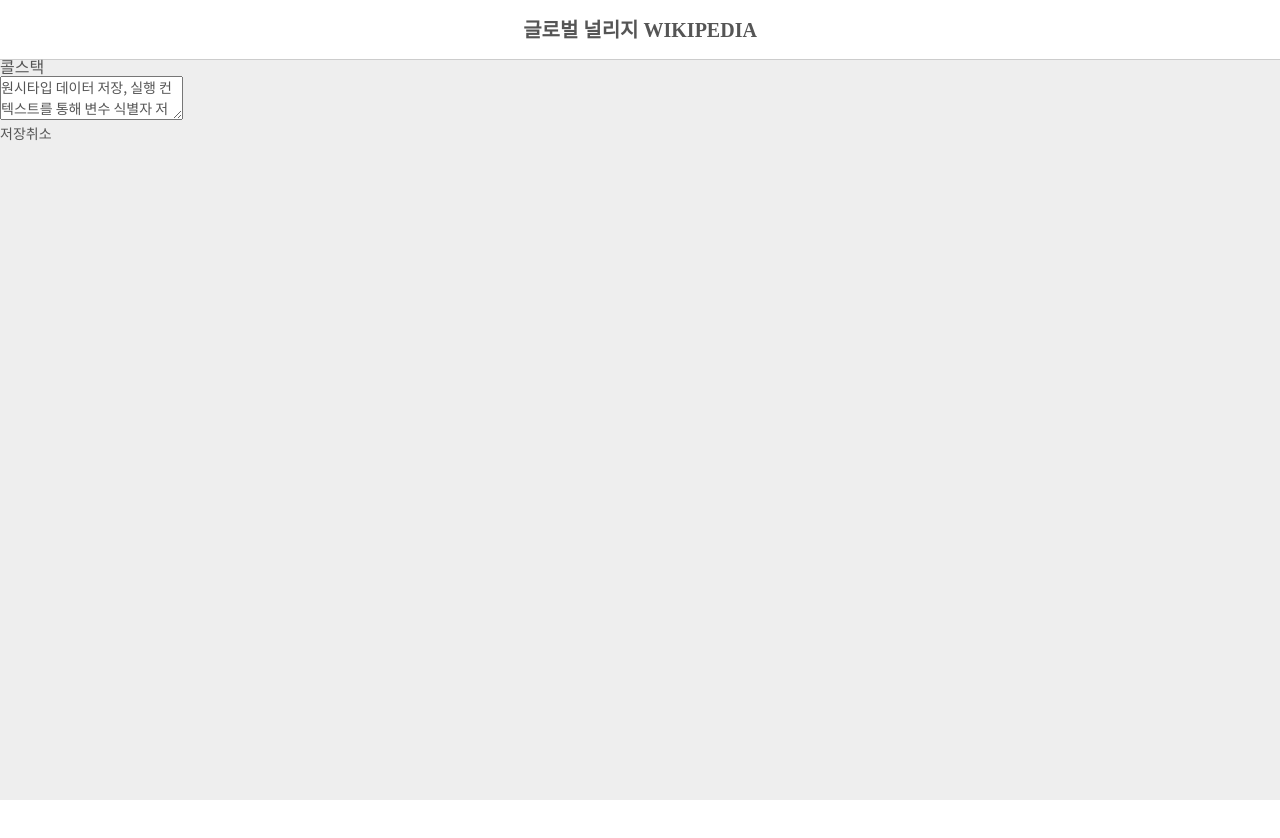
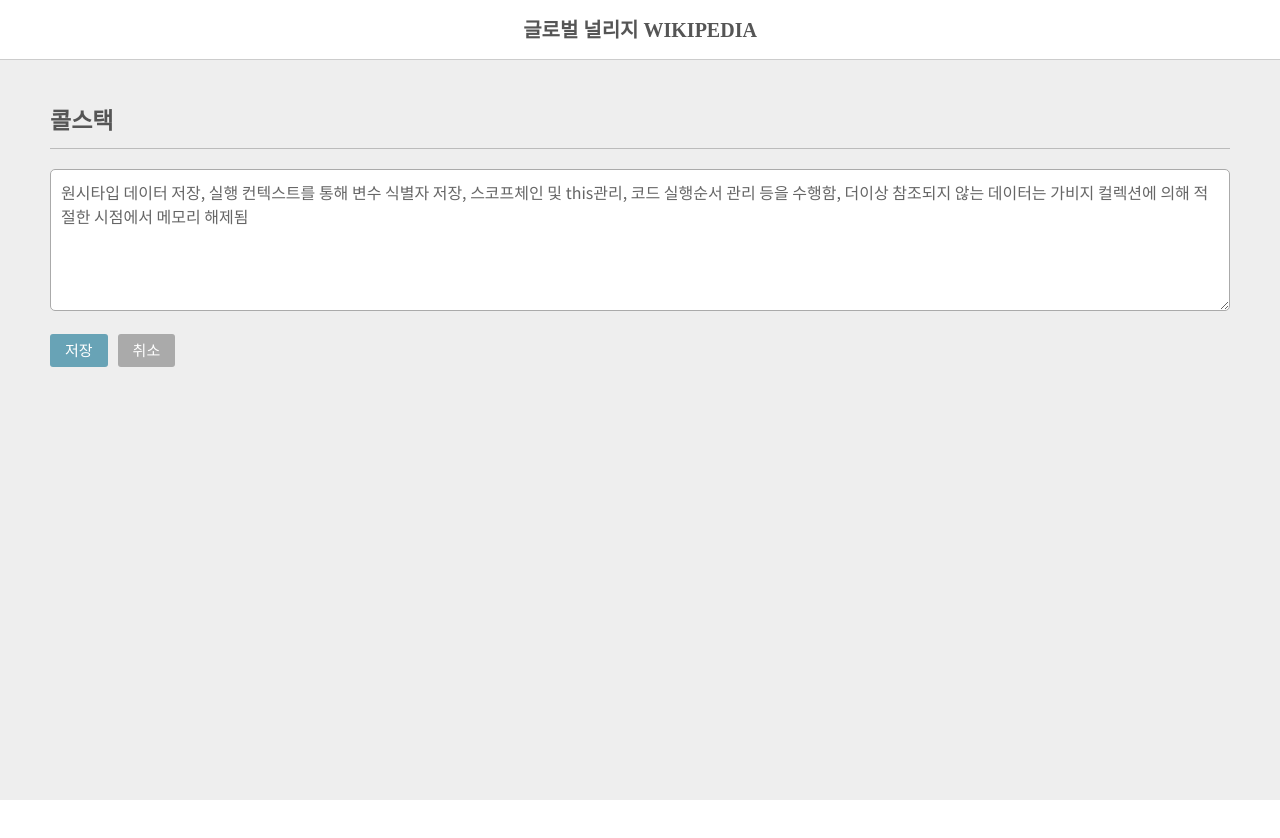
Before and after one commit to saiani1/frontend-wikipedia, a React (Create React App) app: page /wiki/1 in a window 1280 px wide. Both pictures are taken after a click on the button "수정". Shown: the top 838 px of the page. Before the commit the page ends 800 px from the top, so only its background shows below. Built offline with nearby package versions, Linux system fonts and the light colour scheme.

Commit message:
Style: 위키상세페이지 스타일 완성 & 페이지네이션 state 전역상태로 변경

```diff
--- a/src/components/AddWikiFormModal.tsx
+++ b/src/components/AddWikiFormModal.tsx
@@ -49,19 +49,21 @@
 
   return (
     <>
-      <div className={styles.backOveray} />
+      <div className={styles.background} />
       <form className={styles.formWrap} onSubmit={submitHandler}>
-        <h2>위키 등록</h2>
-        <div className={styles.titleInputWrap}>
-          <label htmlFor="title">제목</label>
-          <input type="text" id="title" onChange={inputChangeHandler} />
-        </div>
-        <div className={styles.contentsInputWrap}>
-          <label htmlFor="contents">내용</label>
-          <textarea id="contents" onChange={inputChangeHandler} />
+        <h2>위키피디아 추가</h2>
+        <div className={styles.inputsWrap}>
+          <div className={styles.inputWrap}>
+            <label htmlFor="title">제목</label>
+            <input type="text" id="title" onChange={inputChangeHandler} />
+          </div>
+          <div className={styles.inputWrap}>
+            <label htmlFor="contents">내용</label>
+            <textarea id="contents" rows={5} onChange={inputChangeHandler} />
+          </div>
         </div>
         <div className={styles.btnWrap} onClick={btnClickHandler}>
-          <button type="submit" name="submit">
+          <button type="submit" name="submit" className={styles.submitBtn}>
             등록
           </button>
           <button type="button" name="cancel">
--- a/src/components/Pagination.tsx
+++ b/src/components/Pagination.tsx
@@ -1,22 +1,24 @@
-import { useState, useCallback } from "react";
+import { useCallback } from "react";
 import classNames from "classnames/bind";
+import { useRecoilState } from "recoil";
+
 import styles from "./pagination.module.scss";
+import { pageState } from "store/wikiState";
 
 const cx = classNames.bind(styles);
 
-interface IProps {
+interface Props {
   total: number;
-  page: number;
-  setPage: React.Dispatch<React.SetStateAction<number>>;
 }
 
-const Pagination = ({ total, page, setPage }: IProps) => {
+const Pagination = ({ total }: Props) => {
+  const [page, setPage] = useRecoilState(pageState);
   const totalPage = Array.from({ length: Math.ceil(total / 5) }, (v, i) => i);
 
   const pageClickHandler = useCallback(
     (e: React.MouseEvent<HTMLUListElement>) => {
       const { name } = e.target as HTMLButtonElement;
-      setPage(Number(name) + 1);
+      if (name !== undefined) setPage(Number(name) + 1);
     },
     [setPage]
   );
--- a/src/components/WikiDetailPage.tsx
+++ b/src/components/WikiDetailPage.tsx
@@ -38,7 +38,7 @@
           )
         );
         setMode("read");
-      } else setMode("read");
+      } else if (name === "cancel") setMode("read");
     },
     [data.id, modifyContents, setTotalData, totalData]
   );
@@ -52,14 +52,18 @@
   );
 
   return (
-    <div>
+    <div className={styles.wrap}>
       {isFetching && (
         <>
           <h2>{data.title}</h2>
           {mode === "read" ? (
             <p>{data.contents}</p>
           ) : (
-            <textarea value={modifyContents} onChange={contentChangeHandler} />
+            <textarea
+              value={modifyContents}
+              rows={5}
+              onChange={contentChangeHandler}
+            />
           )}
           <div className={styles.btnWrap} onClick={btnClickHandler}>
             {mode === "read" ? (
@@ -71,7 +75,11 @@
                 <button type="button" name="save">
                   저장
                 </button>
-                <button type="button" name="cancel">
+                <button
+                  type="button"
+                  name="cancel"
+                  className={styles.cancelBtn}
+                >
                   취소
                 </button>
               </div>
--- a/src/components/addWikiFormModal.module.scss
+++ b/src/components/addWikiFormModal.module.scss
@@ -0,0 +1,78 @@
+.background {
+  position: absolute;
+  top: 0;
+  right: 0;
+  bottom: 0;
+  left: 0;
+  background-color: rgba(#888, 0.5);
+  z-index: 1;
+}
+
+.formWrap {
+  position: absolute;
+  display: flex;
+  flex-direction: column;
+  justify-content: space-between;
+  align-items: center;
+  padding: 60px 40px;
+  width: 400px;
+  height: 500px;
+  border-radius: 10px;
+  background-color: #fff;
+  z-index: 2;
+
+  h2 {
+    padding-bottom: 10px;
+    font-size: 22px;
+    font-weight: 600;
+    border-bottom: 3px solid #ccc;
+  }
+
+  .inputsWrap {
+    display: flex;
+    flex-direction: column;
+    row-gap: 20px;
+    width: 100%;
+
+    .inputWrap {
+      display: flex;
+      justify-content: space-between;
+      align-items: center;
+      width: 100%;
+
+      label {
+        font-size: 17px;
+      }
+
+      input,
+      textarea {
+        width: 80%;
+        padding: 10px;
+        border: 1.3px solid #bbb;
+        border-radius: 5px;
+      }
+    }
+
+  }
+
+  .btnWrap {
+    display: flex;
+    justify-content: space-between;
+    width: 100%;
+
+    button {
+      width: 48%;
+      height: 35px;
+      font-size: 16px;
+      font-weight: 500;
+      border-radius: 5px;
+      background-color: #ddd;
+      color: #888;
+
+      &.submitBtn {
+        background-color: #68A3B6;
+        color: #fff;
+      }
+    }
+  }
+}
--- a/src/components/wikiDetailPage.module.scss
+++ b/src/components/wikiDetailPage.module.scss
@@ -0,0 +1,52 @@
+.wrap {
+  margin: 50px;
+  height: 100vh;
+
+  h2 {
+    font-size: 23px;
+    font-weight: 600;
+    padding-bottom: 15px;
+    margin-bottom: 20px;
+    border-bottom: 1px solid #bbb;
+  }
+
+  textarea {
+    width: 100%;
+    padding: 10px;
+    font-size: 16px;
+    color: #666;
+    border: 1px solid #aaa;
+    border-radius: 5px;
+  }
+
+  p {
+    margin-bottom: 20px;
+    font-size: 17px;
+    line-height: 1.6;
+    text-align: justify;
+    word-break: keep-all;
+  }
+
+  .btnWrap {
+    margin-top: 20px;
+
+    button {
+      padding: 5px 15px;
+      font-size: 15px;
+      font-weight: 500;
+      color: #fff;
+      border-radius: 3px;
+      background-color: #68A3B6;
+
+    }
+
+    .modifyBtnWrap {
+      display: flex;
+      column-gap: 10px;
+
+      .cancelBtn {
+        background-color: #aaa;
+      }
+    }
+  }
+}
--- a/src/routes/Main.tsx
+++ b/src/routes/Main.tsx
@@ -3,13 +3,13 @@
 import { useRecoilValue } from "recoil";
 
 import styles from "./main.module.scss";
-import { totalDataState } from "../store/wikiState";
+import { totalDataState, pageState } from "../store/wikiState";
 import Pagination from "components/Pagination";
 import AddWikiFormModal from "components/AddWikiFormModal";
 
 const Main = () => {
-  const [page, setPage] = useState(1);
   const [openModal, setOpenModal] = useState(false);
+  const page = useRecoilValue(pageState);
   const totalData = useRecoilValue(totalDataState);
   const offset = (page - 1) * 5;
 
@@ -34,7 +34,7 @@
           </li>
         ))}
       </ul>
-      <Pagination total={totalData.length} page={page} setPage={setPage} />
+      <Pagination total={totalData.length} />
     </div>
   );
 };
--- a/src/store/wikiState.ts
+++ b/src/store/wikiState.ts
@@ -5,3 +5,8 @@
   key: "totalDataState",
   default: DUMMY_DATA,
 });
+
+export const pageState = atom({
+  key: "pageState",
+  default: 1,
+});
```
